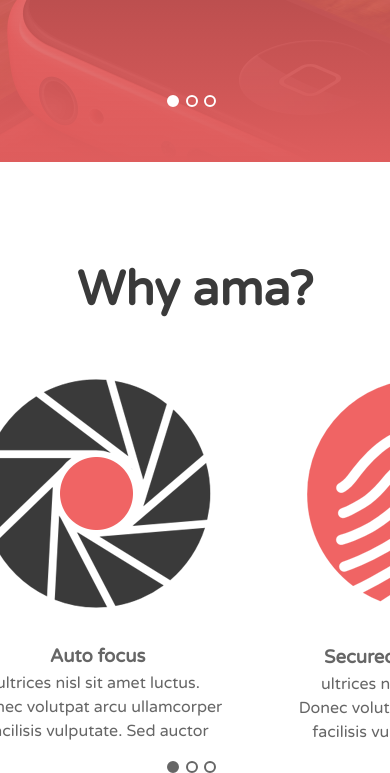
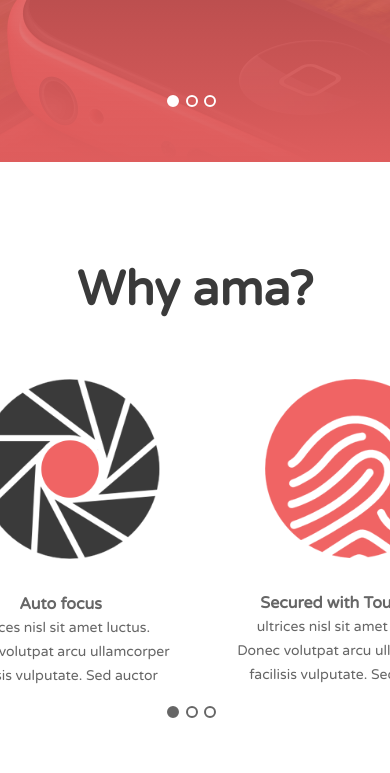
Before and after one commit to ChokolatePancake/mockup7, a website: page src/index.html in a window 390 px wide. Shown: the part 905-1678 px from the top of the page. After the commit the page ends 1623 px from the top, so only its background shows below. Drawn offline with nearby package versions, Linux system fonts and the light colour scheme; files that its build step writes are made by us from their sources.

Commit message:
Add adaptive for why-ama until tablet

```diff
--- a/src/js/why-ama-slider.js
+++ b/src/js/why-ama-slider.js
@@ -1,7 +1,7 @@
 $(document).ready(function(){
     const sliderConfig = {
         breakpoints: [
-            { maxWidth: 480, minSlides: 2, slidesToShow: 1 },
+            { maxWidth: 600, minSlides: 2, slidesToShow: 1 },
             { maxWidth: 999, minSlides: 3, slidesToShow: 2 },
             { maxWidth: Infinity, minSlides: 4, slidesToShow: 3 }
         ]
@@ -18,8 +18,8 @@ $(document).ready(function(){
             infinite: true,
             speed: 300,
             slidesToShow: 1,
-            autoplay: true,
-            autoplaySpeed: 10000,
+            // autoplay: true,
+            // autoplaySpeed: 10000,
             slidesToScroll: 1,
             dotsClass: 'why-ama__dots'
         };
--- a/src/scss/why-ama.scss
+++ b/src/scss/why-ama.scss
@@ -106,6 +106,24 @@
   }
 
   @include breakpoint(tablet) {
-
+    &__content {
+      max-width: 580px;
+    }
+    &__block {
+      max-width: 220px;
+      margin-left: 65px;
+      margin-right: 0px;
+      h3 {
+        font-size: 16px;
+      }
+      p {
+        font-size: 14px;
+      }
+      img {
+        display: block;
+        margin: auto;
+        width: 180px;
+      }
+    }
   }
 }
```
